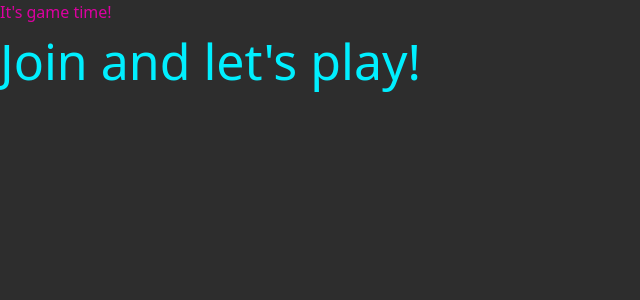
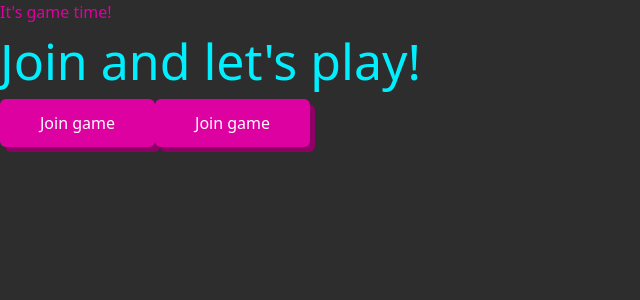
Before and after one commit to futu-sto-tech/gif-me-an-answer-client, a Next.js app: page / in a window 1280 px wide. Shown: the top 300 px of the page, without its empty margins (0-640 px from the left). Built offline with nearby package versions, Linux system fonts and the light colour scheme.

Commit message:
add button styling

```diff
--- /dev/null
+++ b/src/components/Button.tsx
@@ -0,0 +1,49 @@
+import React from 'react';
+import styled from 'styled-components';
+
+const StyledButton = styled.button`
+  background-color: ${({ theme }) => theme.colors.pink};
+  color: ${({ theme }) => theme.colors.white};
+  padding: 12px 40px;
+  border-radius: 6px;
+  font-weight: 500;
+  box-shadow: 5px 5px ${({ theme }) => theme.colors.darkPink};
+  &:hover {
+    background-color: ${({ theme }) => theme.colors.darkPink};
+    box-shadow: none;
+  }
+  &:active,
+  &:focus {
+    background-color: ${({ theme }) => theme.colors.darkPink};
+    box-shadow: inset 5px 5px #8d0066;
+    background-color: ${({ theme }) => theme.colors.pink};
+
+    outline: 1px solid transparent;
+  }
+`;
+
+type ButtonType = 'button' | 'submit' | 'reset' | undefined;
+
+interface IButtonProps {
+  buttonText: string;
+  handleClick?: () => void;
+  type: ButtonType;
+}
+
+const Button: React.FC<IButtonProps> = ({ handleClick, buttonText, type }) => {
+  return (
+    <StyledButton
+      type={type}
+      onClick={(e: React.MouseEvent<HTMLButtonElement, MouseEvent>) => {
+        if (handleClick) {
+          e.preventDefault();
+          handleClick();
+        }
+      }}
+    >
+      {buttonText}
+    </StyledButton>
+  );
+};
+
+export default Button;
--- a/src/pages/index.tsx
+++ b/src/pages/index.tsx
@@ -1,3 +1,4 @@
+import Button from 'components/Button';
 import styled from 'styled-components';
 
 const Title = styled.h1`
@@ -10,6 +11,8 @@ const IndexPage: React.FC = () => {
     <>
       <h1 className="text-pink">It&apos;s game time!</h1>
       <Title>Join and let&apos;s play!</Title>
+      <Button buttonText="Join game" handleClick={() => console.log('join game')} type="button" />
+      <Button buttonText="Join game" handleClick={() => console.log('join game')} type="button" />
     </>
   );
 };
--- a/src/styles/theme.ts
+++ b/src/styles/theme.ts
@@ -19,7 +19,7 @@ const theme: DefaultTheme = {
     darkPink: '#8D0066',
     cyan: '#00EFFF',
     black: '#000',
-    white: '#FFFFF',
+    white: 'white',
     background: '#2D2D2D',
   },
 };
```
